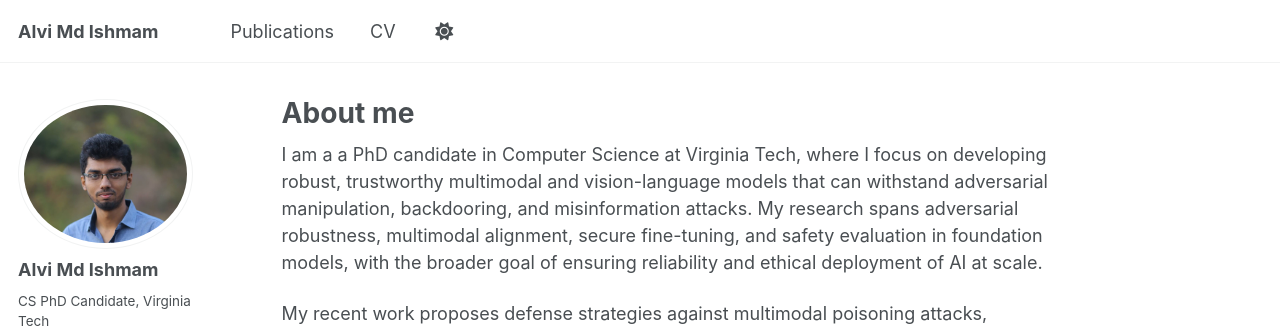
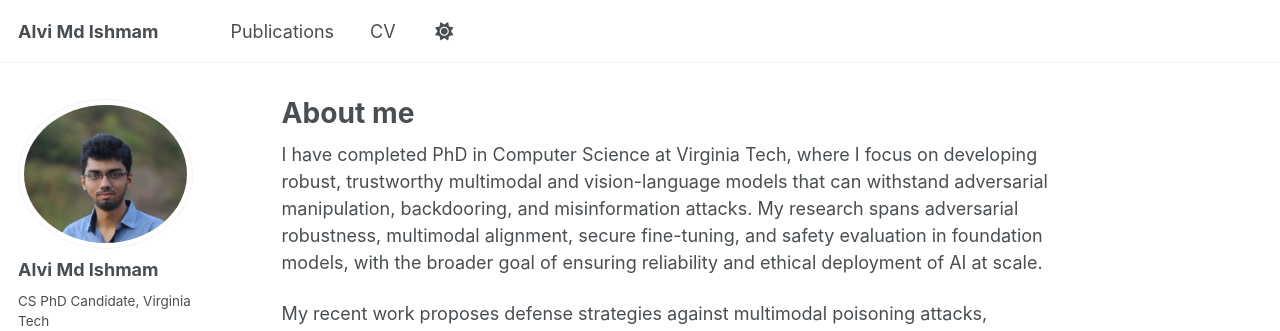
Before and after one commit to IshmamAlvi/ishmamalvi.github.io, a Jekyll site: the page built from _pages/about.md, in a window 1280 px wide and 900 px high. Shown: the top 331 px of the window. Built offline with Jekyll 4.4.1, drawn with Linux system fonts in a browser that asks for light colours; some web fonts are replaced; a script bundle is joined from its source files by our own code; library files that are not in the unit come from our copies.

Commit message:
Fix typo and clarify PhD completion in about page
Corrected a typo in the introduction and clarified the completion of the PhD.

```diff
--- a/_pages/about.md
+++ b/_pages/about.md
@@ -7,7 +7,7 @@
   - /about.html
 ---
 
-I am a a PhD candidate in Computer Science at Virginia Tech, where I focus on developing robust, trustworthy multimodal and vision-language models that can withstand adversarial manipulation, backdooring, and misinformation attacks. My research spans adversarial robustness, multimodal alignment, secure fine-tuning, and safety evaluation in foundation models, with the broader goal of ensuring reliability and ethical deployment of AI at scale.
+I have completed PhD in Computer Science at Virginia Tech, where I focus on developing robust, trustworthy multimodal and vision-language models that can withstand adversarial manipulation, backdooring, and misinformation attacks. My research spans adversarial robustness, multimodal alignment, secure fine-tuning, and safety evaluation in foundation models, with the broader goal of ensuring reliability and ethical deployment of AI at scale.
 
 My recent work proposes defense strategies against multimodal poisoning attacks, designs universal perturbations for multi-image tasks, and builds fine-grained inconsistency detection systems capable of analyzing visual-textual contradictions in multimedia content. I also explore vulnerabilities and probing techniques in emerging web agents, as well as imperceptible adversarial signals for audio-vision systems.
 
```
